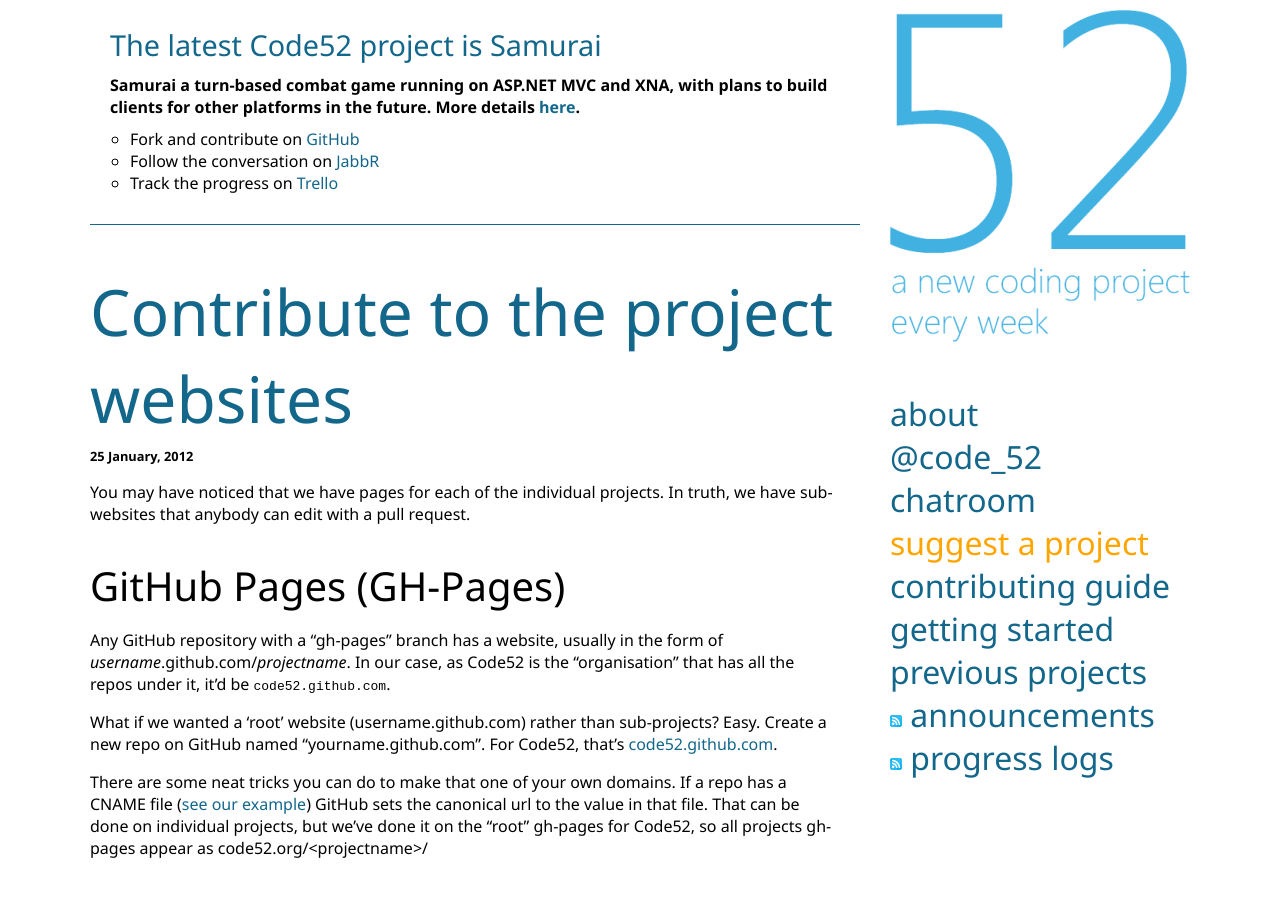
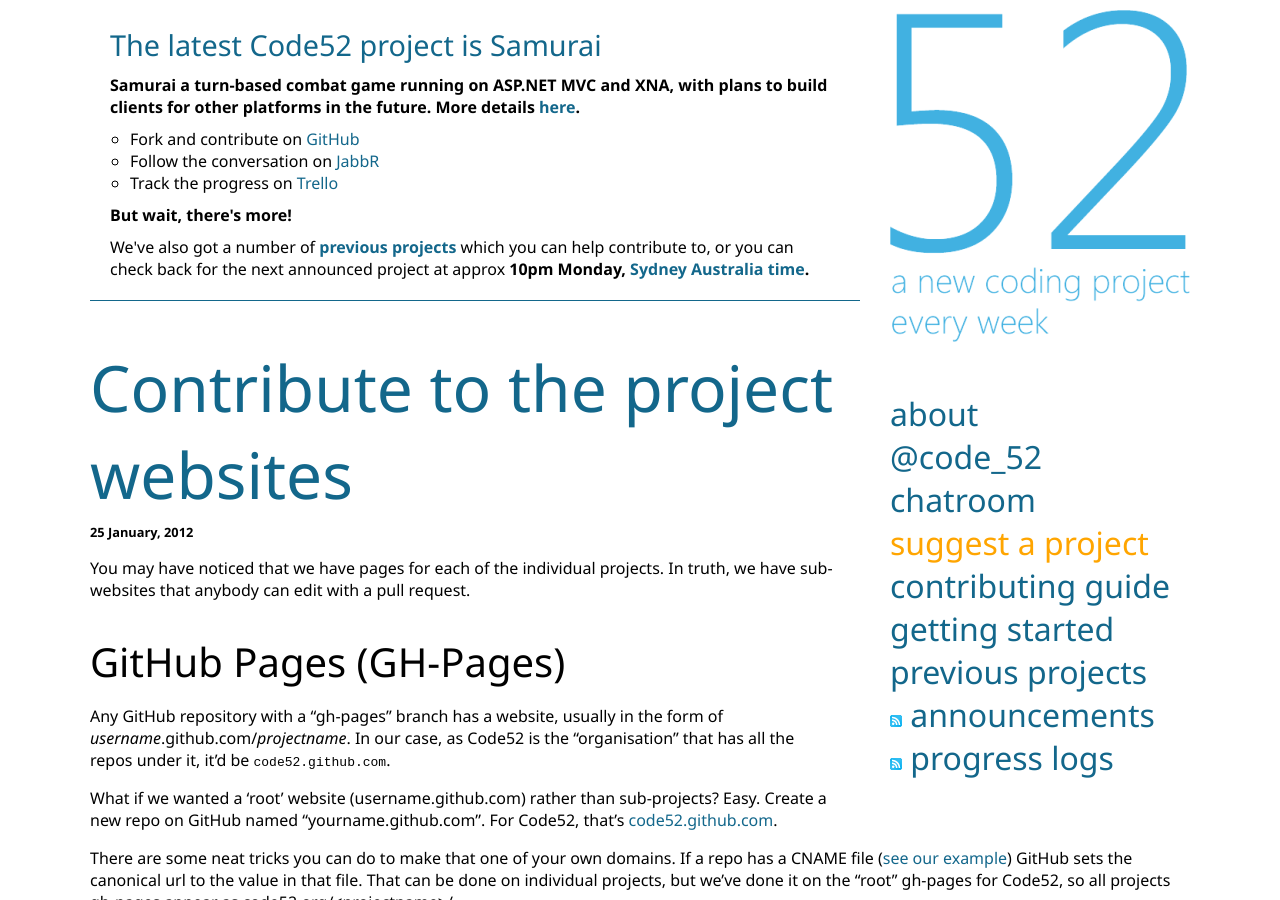
Before and after one commit to Code52/code52.github.com, a Jekyll site: the page built from index.md, in a window 1280 px wide and 900 px high. Built offline with Jekyll 4.4.1, drawn with Linux system fonts in a browser that asks for light colours; Markdown is read by kramdown in place of the engine named in the settings; comment, search, counter and statistics services are not loaded.

Commit message:
Update _includes/latest_project.html

```diff
--- a/_includes/latest_project.html
+++ b/_includes/latest_project.html
@@ -13,5 +13,9 @@
 		</ul>
 
 	</div>
+ 	<div class="description">But wait, there's more!</div>
+   	<div class="other">
+   		We've also got a number of <strong><a href="http://code52.org/projects.html">previous projects</a></strong> which you can help contribute to, or you can check back for the next announced project at approx <strong>10pm Monday, <a href="http://www.google.com.au/search?sourceid=chrome&ie=UTF-8&q=time+sydney+australia">Sydney Australia time</a>.</strong>
+  	</div>
 
 </div>
```
